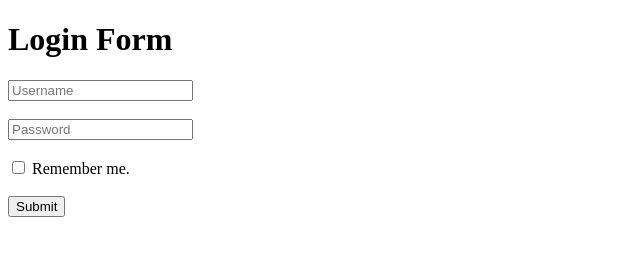
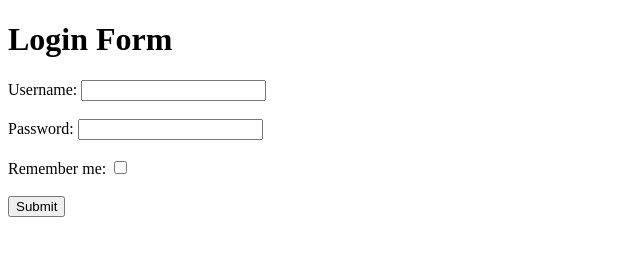
Before and after one commit to acciojob/remember-me-login-form-SHAIKADIL522, a website: page main.html in a window 1280 px wide. Shown: the whole page, without its empty margins (0-640 px from the left). Drawn offline with Linux system fonts and the light colour scheme.

Commit message:
created a submission

```diff
--- a/main.html
+++ b/main.html
@@ -8,35 +8,24 @@
   <h1>Login Form</h1>
 
   <form id="loginForm">
-    <input
-      type="text"
-      id="username"
-      placeholder="Username"
-    />
+
+    <label for="username">Username:</label>
+    <input type="text" id="username" />
 
     <br><br>
 
-    <input
-      type="password"
-      id="password"
-      placeholder="Password"
-    />
+    <label for="password">Password:</label>
+    <input type="password" id="password" />
 
     <br><br>
 
-    <input
-      type="checkbox"
-      id="checkbox"
-    />
-    <label for="checkbox">Remember me.</label>
+    <label for="checkbox">Remember me:</label>
+    <input type="checkbox" id="checkbox" />
 
     <br><br>
 
-    <input
-      type="submit"
-      id="submit"
-      value="Submit"
-    />
+    <input type="submit" id="submit" value="Submit" />
+
   </form>
 
   <br>
--- a/script.js
+++ b/script.js
@@ -1,5 +1,3 @@
-//your JS code here. If required.
-// Wait until DOM loads
 document.addEventListener("DOMContentLoaded", function () {
 
   const form = document.getElementById("loginForm");
@@ -8,15 +6,18 @@ document.addEventListener("DOMContentLoaded", function () {
   const checkbox = document.getElementById("checkbox");
   const existingBtn = document.getElementById("existing");
 
-  // Check if credentials already exist in localStorage
+  // Hide existing button initially
+  existingBtn.style.display = "none";
+
+  // Check localStorage on load
   const savedUsername = localStorage.getItem("username");
   const savedPassword = localStorage.getItem("password");
 
   if (savedUsername && savedPassword) {
-    existingBtn.style.display = "inline";
+    existingBtn.style.display = "block";
   }
 
-  // Form submission
+  // Handle form submit
   form.addEventListener("submit", function (event) {
     event.preventDefault();
 
@@ -28,7 +29,7 @@ document.addEventListener("DOMContentLoaded", function () {
     if (checkbox.checked) {
       localStorage.setItem("username", username);
       localStorage.setItem("password", password);
-      existingBtn.style.display = "inline";
+      existingBtn.style.display = "block";
     } else {
       localStorage.removeItem("username");
       localStorage.removeItem("password");
@@ -38,9 +39,9 @@ document.addEventListener("DOMContentLoaded", function () {
 
   // Existing user login
   existingBtn.addEventListener("click", function () {
-    const savedUser = localStorage.getItem("username");
-    if (savedUser) {
-      alert("Logged in as " + savedUser);
+    const storedUser = localStorage.getItem("username");
+    if (storedUser) {
+      alert("Logged in as " + storedUser);
     }
   });
 
```
